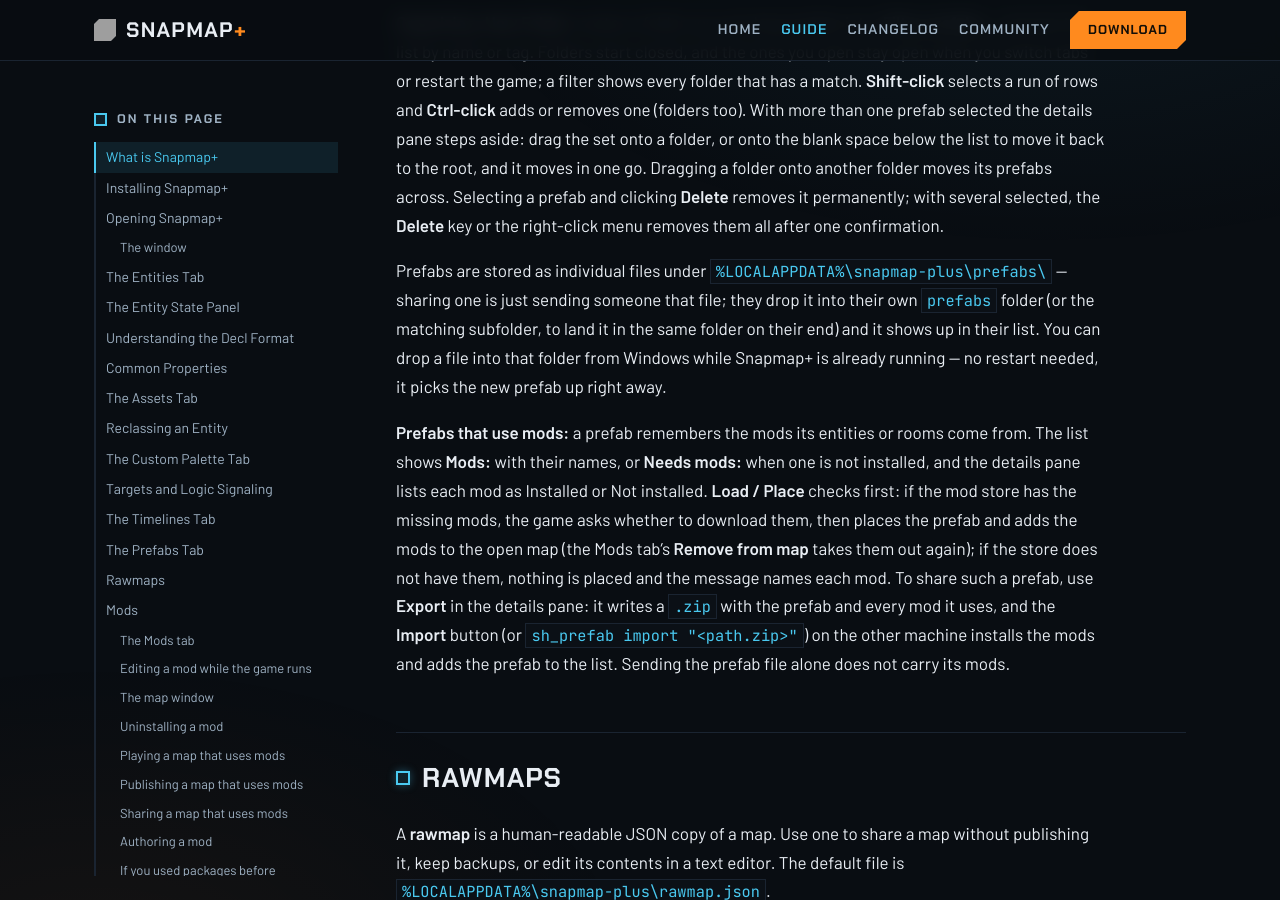
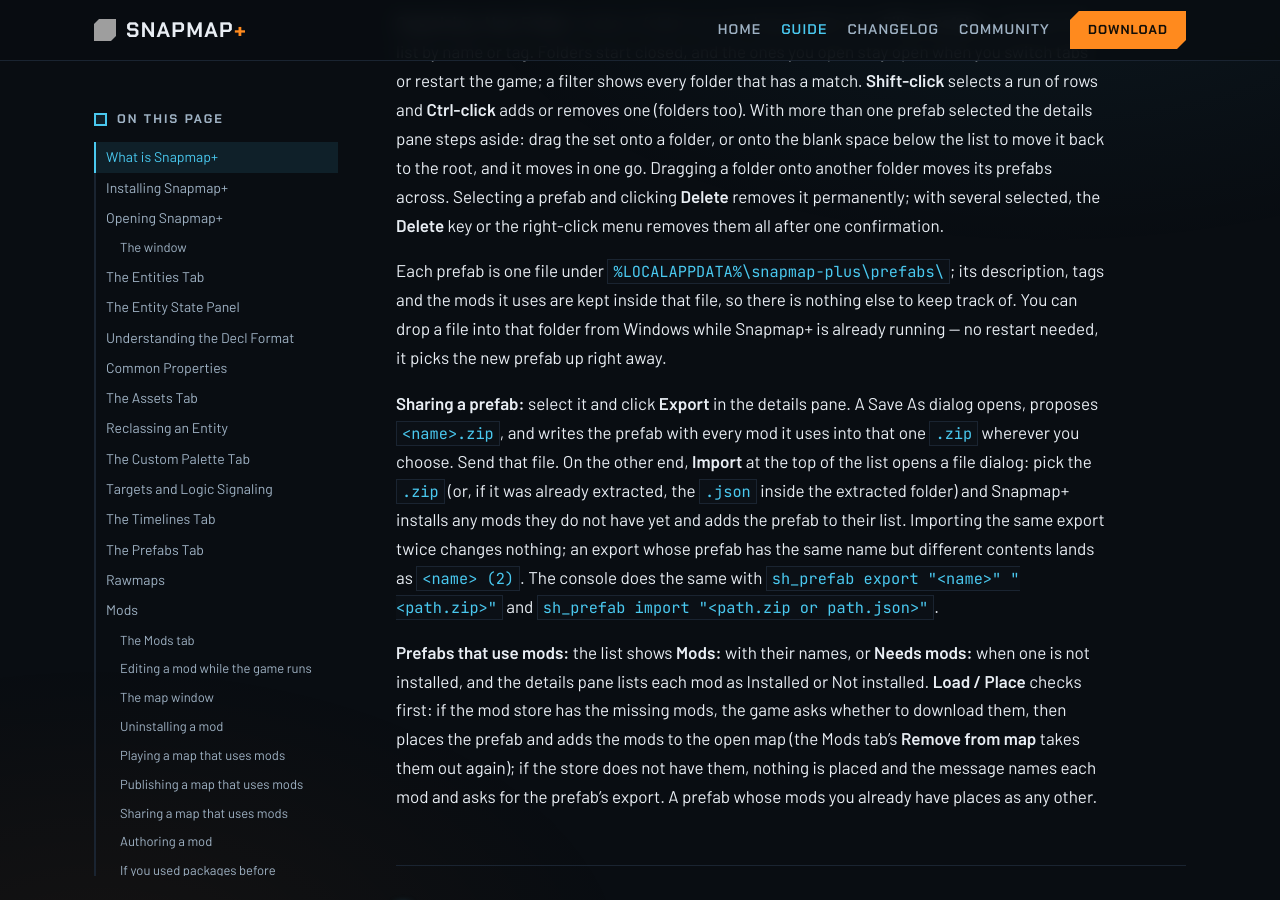
Before and after one commit to doom-snapmap/snapmap-web, a Jekyll site: the page built from site/snapmap-plus-guide.md, in a window 1280 px wide and 900 px high, scrolled down 22615 px. Built offline with Jekyll 4.4.1, drawn with Linux system fonts in a browser that asks for light colours; grey boxes are pictures that could not be loaded.

Commit message:
Describe the single way to share a prefab
A prefab is now one file that carries its own description, tags and mods, and Export always writes a .zip to a chosen path that Import reads back from the .zip or an extracted folder. The guide drops the copy-the-file advice and describes that one path. Merge into main when beta.21 ships.

```diff
--- a/site/snapmap-plus-guide.md
+++ b/site/snapmap-plus-guide.md
@@ -591,21 +591,25 @@
 prefab and clicking **Delete** removes it permanently; with several selected, the **Delete** key or the
 right-click menu removes them all after one confirmation.
 
-Prefabs are stored as individual files under `%LOCALAPPDATA%\snapmap-plus\prefabs\` — sharing one is just
-sending someone that file; they drop it into their own `prefabs` folder (or the matching subfolder, to
-land it in the same folder on their end) and it shows up in their list. You can drop a file into that
+Each prefab is one file under `%LOCALAPPDATA%\snapmap-plus\prefabs\`; its description, tags and the mods
+it uses are kept inside that file, so there is nothing else to keep track of. You can drop a file into that
 folder from Windows while Snapmap+ is already running — no restart needed, it picks the new prefab up
 right away.
 
-**Prefabs that use mods:** a prefab remembers the mods its entities or rooms come from. The list shows
-**Mods:** with their names, or **Needs mods:** when one is not installed, and the details pane lists each
-mod as Installed or Not installed. **Load / Place** checks first: if the mod store has the missing mods,
-the game asks whether to download them, then places the prefab and adds the mods to the open map (the
-Mods tab's **Remove from map** takes them out again); if the store does not have them, nothing is placed
-and the message names each mod. To share such a prefab, use **Export** in the details pane: it writes a
-`.zip` with the prefab and every mod it uses, and the **Import** button (or `sh_prefab import
-"<path.zip>"`) on the other machine installs the mods and adds the prefab to the list. Sending the
-prefab file alone does not carry its mods.
+**Sharing a prefab:** select it and click **Export** in the details pane. A Save As dialog opens, proposes
+`<name>.zip`, and writes the prefab with every mod it uses into that one `.zip` wherever you choose. Send
+that file. On the other end, **Import** at the top of the list opens a file dialog: pick the `.zip` (or,
+if it was already extracted, the `.json` inside the extracted folder) and Snapmap+ installs any mods they
+do not have yet and adds the prefab to their list. Importing the same export twice changes nothing; an
+export whose prefab has the same name but different contents lands as `<name> (2)`. The console does the
+same with `sh_prefab export "<name>" "<path.zip>"` and `sh_prefab import "<path.zip or path.json>"`.
+
+**Prefabs that use mods:** the list shows **Mods:** with their names, or **Needs mods:** when one is not
+installed, and the details pane lists each mod as Installed or Not installed. **Load / Place** checks
+first: if the mod store has the missing mods, the game asks whether to download them, then places the
+prefab and adds the mods to the open map (the Mods tab's **Remove from map** takes them out again); if
+the store does not have them, nothing is placed and the message names each mod and asks for the
+prefab's export. A prefab whose mods you already have places as any other.
 
 ---
 
```
